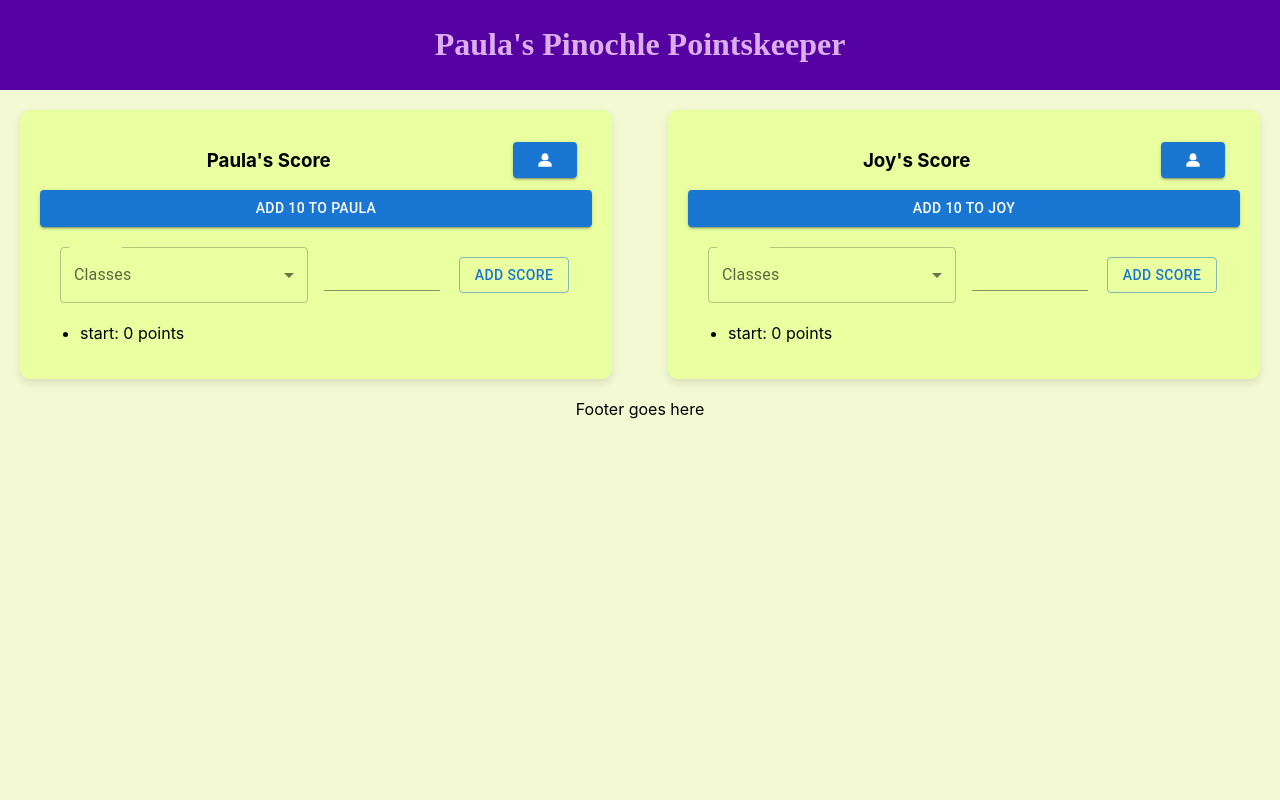
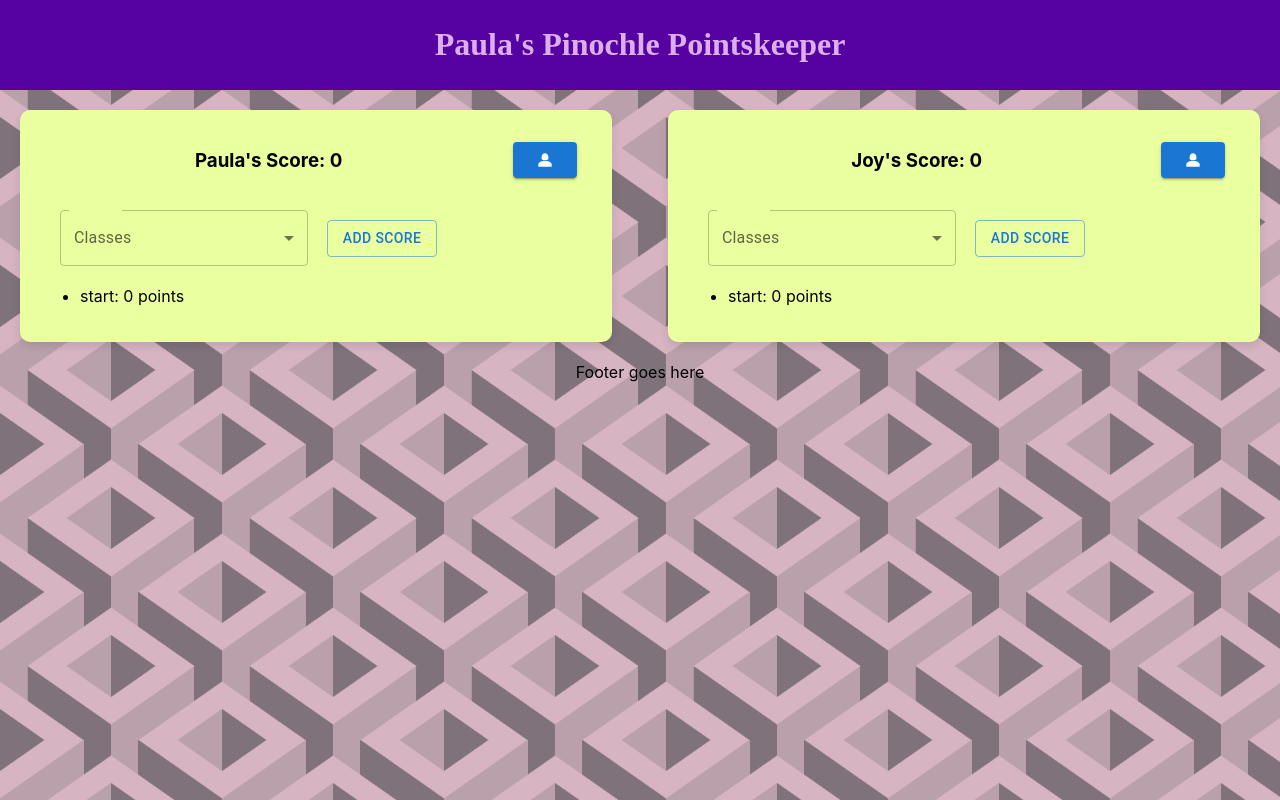
Before and after one commit to hillriegel/pinochle-scorer, a React (Create React App) app: page / in a window 1280 px wide. Built offline with nearby package versions, Linux system fonts and the light colour scheme; a web font is replaced by a local one.

Commit message:
fix scoring

```diff
--- a/src/ScorePage/PlayerScore.tsx
+++ b/src/ScorePage/PlayerScore.tsx
@@ -10,27 +10,25 @@ import {
  import { PlayerScoresData, PlayerId } from './types';
 
 
-interface PlayerScoreProps {
+ interface PlayerScoreProps {
     playerName: string;
+    totalScore: number;
     handleNameSubmit: (name: string, playerId: PlayerId) => void;
-    updateScore: (score: number, playerId: PlayerId) => void;
-    totalScore: number;
+    updateScore: (scoreClass: string, playerId: PlayerId) => void;
     playerId: PlayerId;
     showNameForm: boolean;
-    setShowNameForm: (value: boolean) => void;
-    playerScores: PlayerScoresData;
-};
+    setShowNameForm: React.Dispatch<React.SetStateAction<boolean>>;
+    playerScores: PlayerScoresData; // Make sure this property is declared in the interface
+}
 
 const PlayerScore: React.FC<PlayerScoreProps> = ({ playerName, playerScores, handleNameSubmit, updateScore, playerId, showNameForm, setShowNameForm }) => {
-
-   console.log("PlayerScore  playerScores = ", playerScores);
 
     return (
         <div className="score-column">
             <Grid container spacing={2} style={{display: 'flex', alignItems: 'center'}}>
                 <Grid item xs={10}>
                 {!showNameForm && (
-                    <h3>{playerName}&apos;s Score</h3>
+                    <h3>{playerName}&apos;s Score: {playerScores[playerId].totalScore}</h3>
                 )}
 
                 {showNameForm && (
@@ -44,8 +42,9 @@ const PlayerScore: React.FC<PlayerScoreProps> = ({ playerName, playerScores, han
                 </Grid>
             </Grid>
 
+
             <Grid>
-                <Grid>
+                {/*<Grid>
                     <Button
                         variant="contained"
                         color="primary"
@@ -54,7 +53,7 @@ const PlayerScore: React.FC<PlayerScoreProps> = ({ playerName, playerScores, han
                     >
                         Add 10 to {playerName}
                     </Button>
-                </Grid>
+            </Grid> */}
                 <ScoreInput player={playerId} updateScore={updateScore} />
             </Grid>
         <div style={{textAlign: 'left'}}>
--- a/src/ScorePage/ScoreInput.tsx
+++ b/src/ScorePage/ScoreInput.tsx
@@ -1,11 +1,11 @@
 import React, { useState } from 'react';
-import { Grid, Input, Box, InputLabel, MenuItem, FormControl, Select, Button } from '@mui/material';
+import { Grid, Box, InputLabel, MenuItem, FormControl, Select, Button } from '@mui/material';
 import { SelectChangeEvent } from '@mui/material/Select';
 
 import { PlayerId } from './types';
 
 interface ScoreInputProps {
-    updateScore: (score: number, playerId: PlayerId) => void;
+    updateScore: (scoreClass: string, playerId: PlayerId) => void;
     player: PlayerId;
 }
 
@@ -14,17 +14,17 @@ const ScoreInput: React.FC<ScoreInputProps> = ({ updateScore, player }) => {
     const [selectedOption, setSelectedOption] = useState('');
 
     const scoringOptions = [
-        { label: 'Show Dix (10)', value: 10 },
-        { label: 'Royal Marriage (40)', value: 40 },
-        { label: 'Peasant Marriage (20)', value: 20 },
-        { label: 'Pinochle (40)', value: 40 },
-        { label: 'Double Pinochle (300)', value: 300 },
-        { label: 'Aces Around (100)', value: 100 },
-        { label: 'Kings Around (80)', value: 80 },
-        { label: 'Queens Around (60)', value: 60 },
-        { label: 'Jacks Around (40)', value: 40 },
-        { label: 'Run (150)', value: 150 },
-        { label: 'Double Run (1500)', value: 1500 },
+        { label: 'Show Dix (10)', value: 'Show Dix' },
+        { label: 'Royal Marriage (40)', value: 'Royal Marriage' },
+        { label: 'Common Marriage (20)', value: 'Common Marriage' },
+        { label: 'Pinochle (40)', value: "Pinochle" },
+        { label: 'Double Pinochle (300)', value: 'Double Pinochle' },
+        { label: 'Aces Around (100)', value: 'Aces Around' },
+        { label: 'Kings Around (80)', value: 'Kings Around' },
+        { label: 'Queens Around (60)', value: 'Queens Around' },
+        { label: 'Jacks Around (40)', value: 'Jacks Around' },
+        { label: 'Run (150)', value: 'Run' },
+        { label: 'Double Run (1500)', value: 'Double Run' },
     ];
 
     const handleSelectChange = (event: SelectChangeEvent) => {
@@ -33,15 +33,11 @@ const ScoreInput: React.FC<ScoreInputProps> = ({ updateScore, player }) => {
         setAdd(value);
     };
 
-    const handleInputChange = (event: React.ChangeEvent<HTMLInputElement>) => {
-        setAdd(event.target.value);
-    }
-
     const handleSubmit = (event: React.FormEvent<HTMLFormElement>) => {
         event.preventDefault();
 
         if (add) {
-            updateScore( Number(add), player);
+            updateScore( selectedOption, player);
             setAdd('');
             setSelectedOption(''); // Reset selected option after submitting
         }
@@ -72,15 +68,6 @@ const ScoreInput: React.FC<ScoreInputProps> = ({ updateScore, player }) => {
                             </FormControl>
                         </Grid>
                         <Grid item xs={3}>
-                            <Input
-                                type="number"
-                                id="score-input"
-                                value={add}
-                                onChange={handleInputChange}
-                                fullWidth
-                            />
-                        </Grid>
-                        <Grid item xs={3}>
                             <Button variant="outlined" type="submit">Add Score</Button>
                         </Grid>
                     </Grid>
--- a/src/ScorePage/ScorePage.tsx
+++ b/src/ScorePage/ScorePage.tsx
@@ -1,7 +1,22 @@
-import React, { useState } from 'react';
+import { useState } from 'react';
 import PlayerScore from './PlayerScore';  // Ensure this is the correct import
 import { Grid } from '@mui/material';
 import { PlayerScoresData, PlayerId} from './types';
+
+
+const classPoints = {
+    'Show Dix': 10,
+    'Royal Marriage': 40,
+    'Common Marriage': 20,
+    'Pinochle': 40,
+    'Double Pinochle': 300,
+    'Aces Around': 100,
+    'Kings Around': 80,
+    'Queens Around':60,
+    'Jacks Around': 40 ,
+    'Run (150)': 150,
+    'Double Run': 1500,
+};
 
 
 function ScorePage() {
@@ -21,11 +36,34 @@ function ScorePage() {
         }));
     };
 
-    const updateScore = (points: number, playerId: PlayerId) => {
-        setPlayerScores(prevScores => ({
-            ...prevScores,
-            [playerId]: { ...prevScores[playerId], totalScore: prevScores[playerId].totalScore + points }
-        }));
+    const isValidClass = (key: any): key is keyof typeof classPoints => {
+        return key in classPoints;
+    };
+
+    const updateScore = (scoreClass: string, playerId: PlayerId) => {
+        console.log("updateScore ", scoreClass);
+        if (isValidClass(scoreClass)) {
+            setPlayerScores(prevScores => {
+                const updatedScores = { ...prevScores };
+                const currentList = [...updatedScores[playerId].scoreList];
+                const scoreIndex = currentList.findIndex(item => item.class === scoreClass);
+
+                if (scoreIndex !== -1) {
+                    currentList[scoreIndex] = {
+                        ...currentList[scoreIndex],
+                        points: currentList[scoreIndex].points + classPoints[scoreClass]
+                    };
+                } else {
+                    currentList.push({ class: scoreClass, points: classPoints[scoreClass] });
+                }
+                updatedScores[playerId].totalScore = updatedScores[playerId].totalScore + classPoints[scoreClass];
+                updatedScores[playerId].scoreList = currentList;
+                return updatedScores;
+            });
+
+        } else {
+            console.error(`Invalid score class: ${scoreClass}`);
+        }
     };
 
     return (
--- a/src/index.css
+++ b/src/index.css
@@ -10,6 +10,22 @@ body {
   -webkit-font-smoothing: antialiased;
   -moz-osx-font-smoothing: grayscale;
   background-color: #f3f9d2;
+  --s: 222px; /* control the size*/
+  --c1: #7f727b;
+  --c2: #d6b4c2;
+  --c3: #baa0ab;
+
+  --_g: var(--c1) 10%,var(--c2) 10.5% 19%,#0000 19.5% 80.5%,var(--c2) 81% 89.5%,var(--c3) 90%;
+  --_c: from -90deg at 37.5% 50%,#0000 75%;
+  --_l1: linear-gradient(145deg,var(--_g));
+  --_l2: linear-gradient( 35deg,var(--_g));
+  background:
+    var(--_l1), var(--_l1) calc(var(--s)/2) var(--s),
+    var(--_l2), var(--_l2) calc(var(--s)/2) var(--s),
+    conic-gradient(var(--_c),var(--c1) 0) calc(var(--s)/8) 0,
+    conic-gradient(var(--_c),var(--c3) 0) calc(var(--s)/2) 0,
+    linear-gradient(90deg,var(--c3) 38%,var(--c1) 0 50%,var(--c3) 0 62%,var(--c1) 0);
+  background-size: var(--s) calc(2*var(--s)/3);
 }
 
 code {
```
